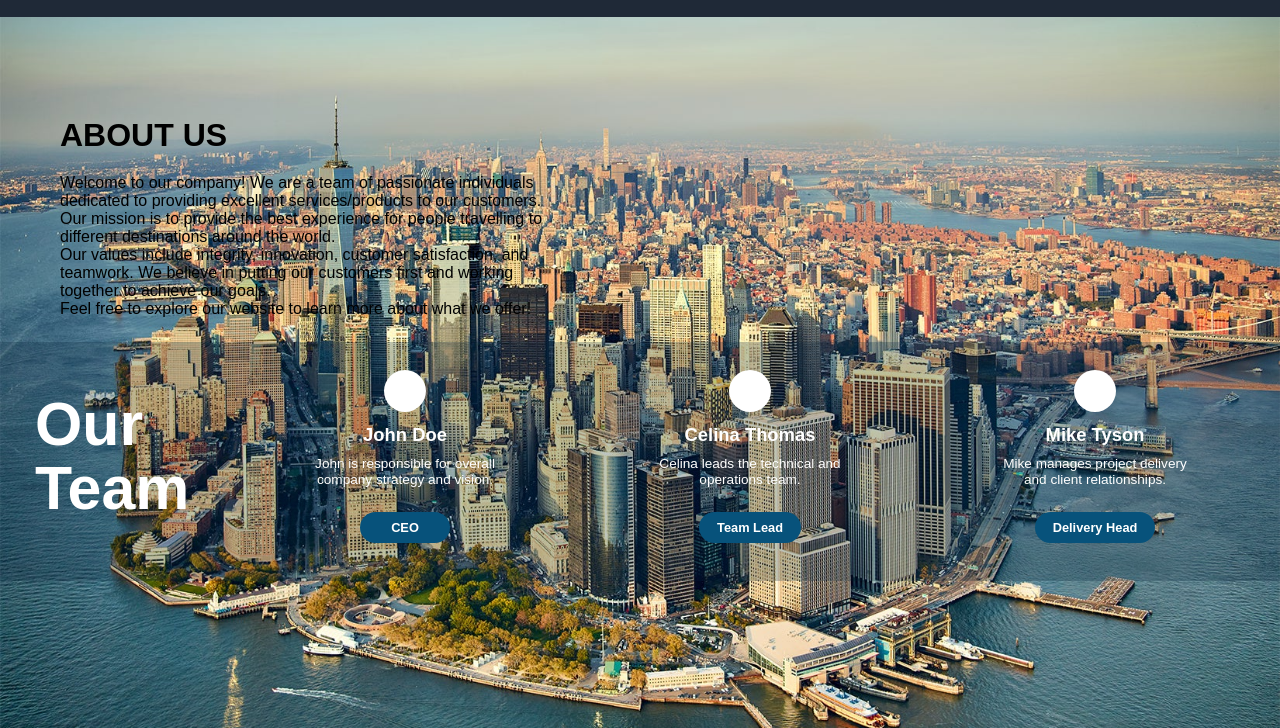
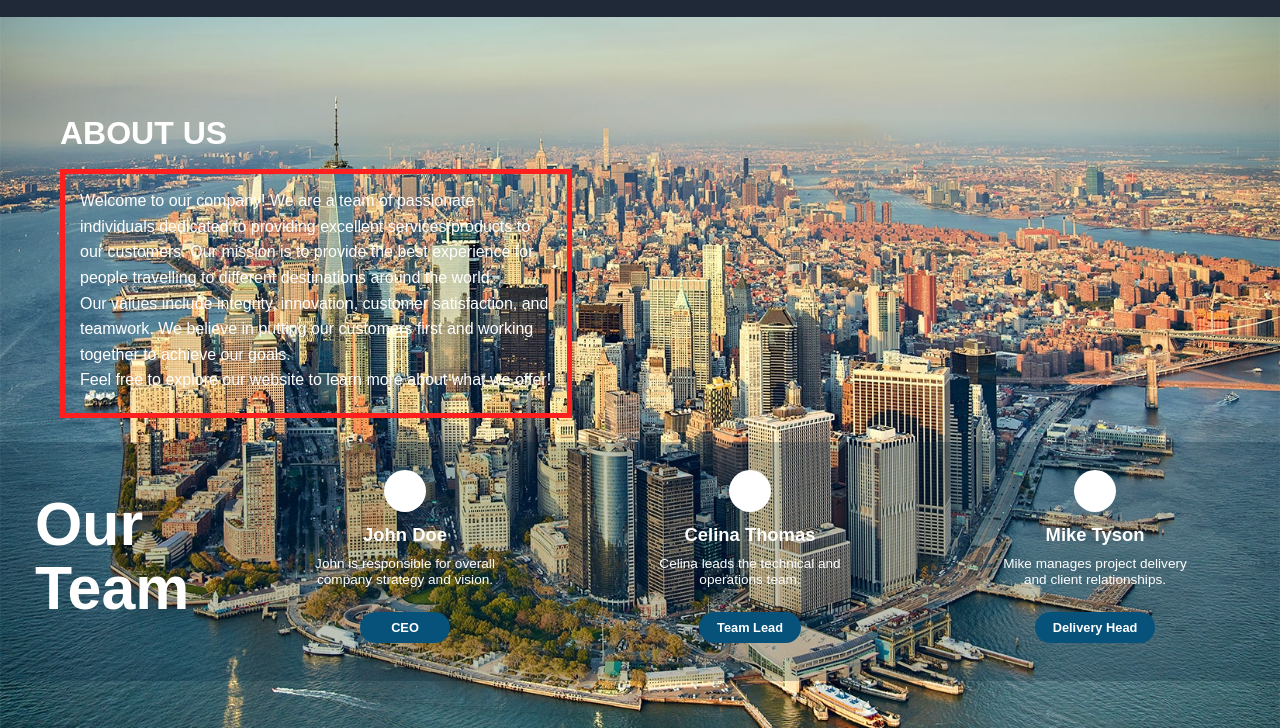
Before and after one commit to ronanviel/travelgo, a plain HTML site: page about_us.html in a window 1280 px wide. Shown: the part 72-800 px from the top of the page. Drawn offline with Linux system fonts and the light colour scheme.

Commit message:
Add styles for title and text sections
Added styles for title and text sections in travel recommendation.

```diff
--- a/travel_recommendation.css
+++ b/travel_recommendation.css
@@ -59,6 +59,45 @@ body {
     margin-top: 20px;
     width: 40%
   }
+
+.title {
+  width: 85%;
+  margin: 10px auto 12px;
+
+  color: #ffffff;
+  font-family: Arial, sans-serif;
+  font-size: 4.3rem;
+  font-weight: 700;
+  line-height: 1;
+  text-align: left;
+}
+
+/* Bloc contenant le texte de présentation */
+.text {
+  width: 85%;
+  min-height: 181px;
+  margin: 0 auto;
+  padding: 14px 15px 20px;
+
+  box-sizing: border-box;
+  border: 5px solid #ff1f1f;
+
+  color: #ffffff;
+  font-family: Arial, sans-serif;
+  font-size: 16px;
+  font-weight: 400;
+  line-height: 1.6;
+  text-align: left;
+}
+
+/* Si le contenu du bloc est composé de paragraphes */
+.text p {
+  margin: 0 0 3px;
+}
+
+.text p:last-child {
+  margin-bottom: 0;
+}
 
  .team-section {
   position: relative;
```
